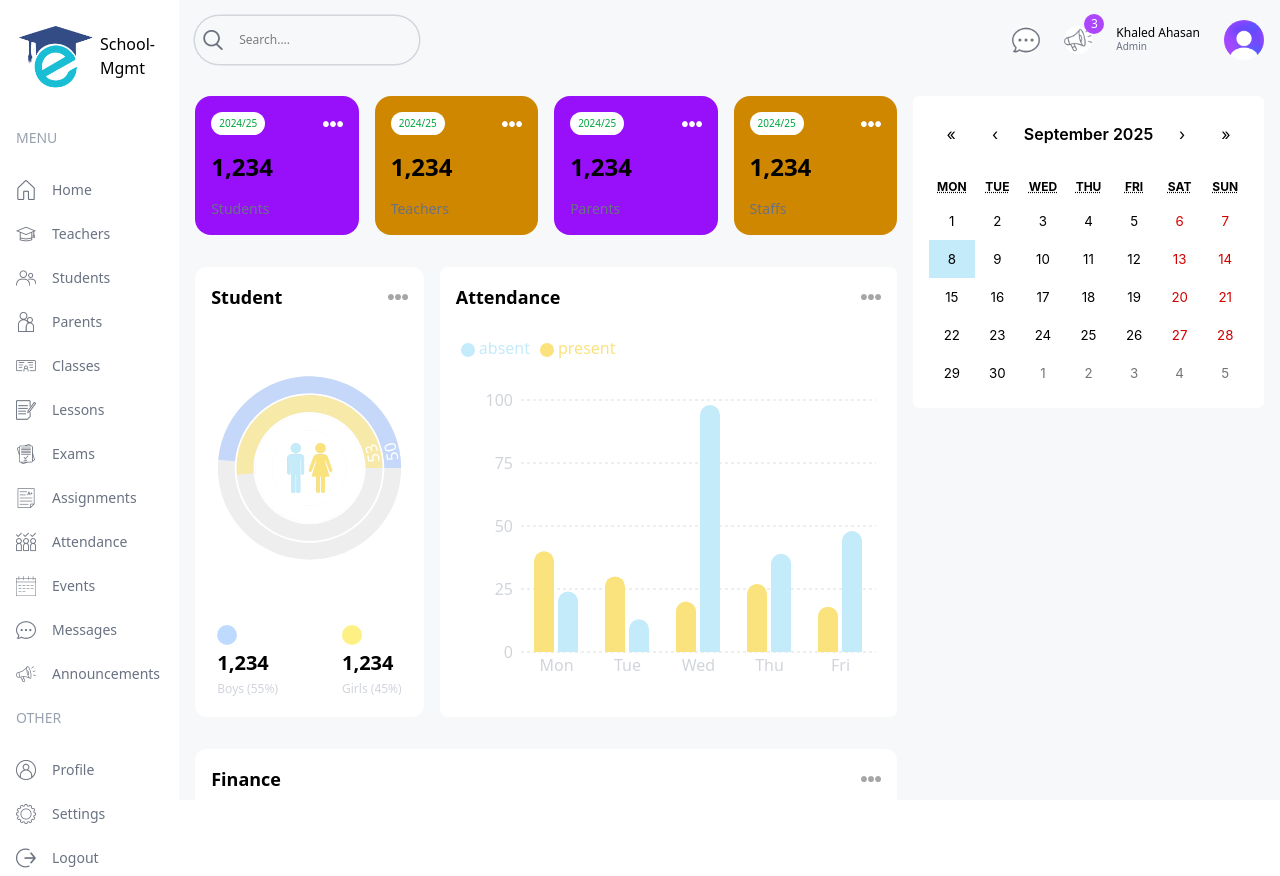
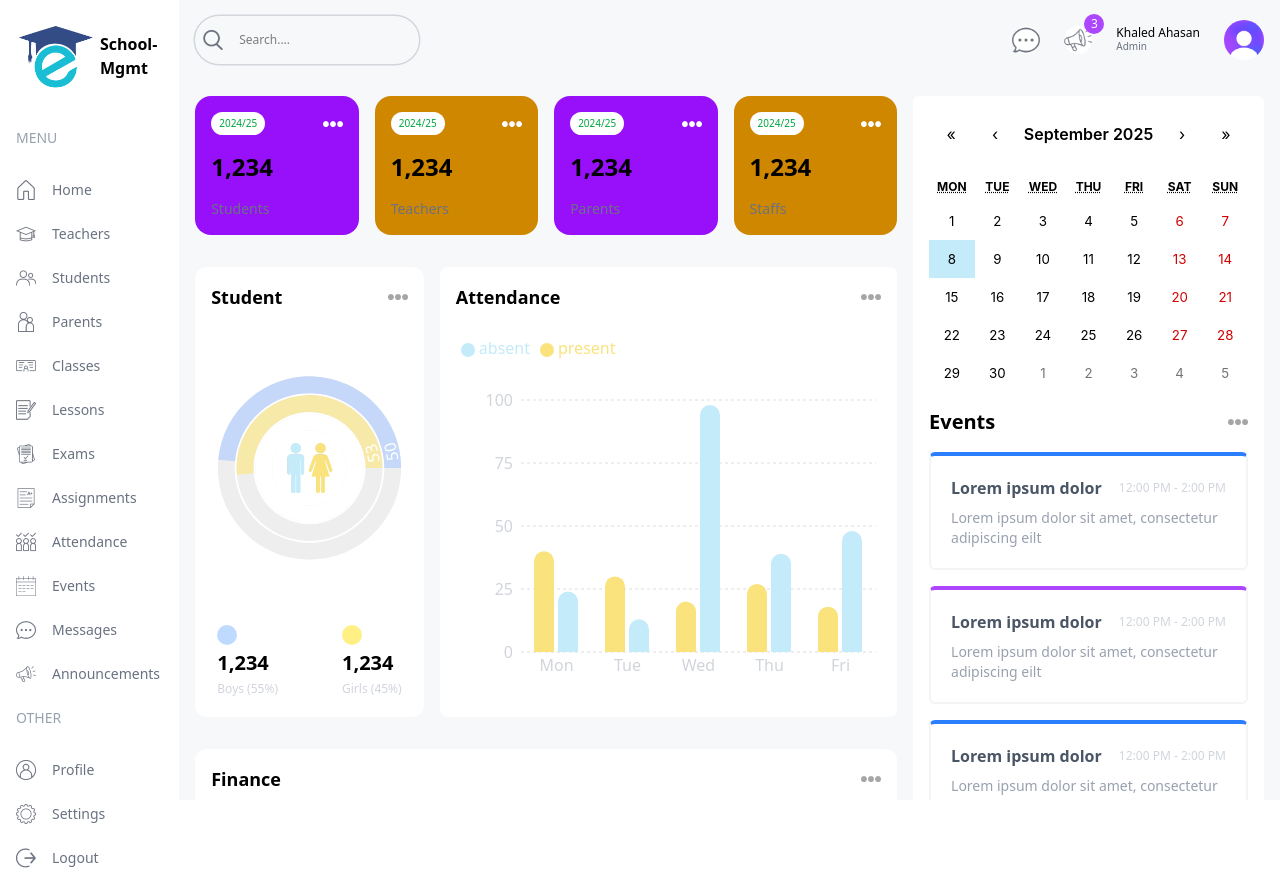
Before and after one commit to 19khaled88/school_mgmt, a Next.js app: page /admin in a window 1280 px wide. Built offline with nearby package versions, Linux system fonts and the light colour scheme.

Commit message:
modified eventCalendar, added announcement component

```diff
--- a/src/app/(dashboard)/admin/page.tsx
+++ b/src/app/(dashboard)/admin/page.tsx
@@ -1,3 +1,4 @@
+import Announcements from '@/components/Announcements'
 import AttendanceChart from '@/components/AttendanceChart'
 import CountChart from '@/components/CountChart'
 import EventCalendar from '@/components/EventCalendar'
@@ -36,6 +37,7 @@
       {/*RIGHT*/}
       <div className='w-full lg:w-1/3 flex flex-col gap-8'>
         <EventCalendar />
+        <Announcements />
       </div>
     </div>
   )
--- a/src/app/(dashboard)/layout.tsx
+++ b/src/app/(dashboard)/layout.tsx
@@ -27,7 +27,7 @@
         <div className="w-[14%] md:w-[8%] lg:w-[16%] xl:w-[14%] b p-4">
           <Link href="/" className="flex items-center justify-center lg:justify-start gap-1">
             <Image src="/school-management-logo.png" alt="logo" width={80} height={80}/>
-            <span className="hidden lg:block"> School-Mgmt</span>
+            <span className="hidden lg:block font-bold"> School-Mgmt</span>
           </Link>
           <Menu />
         </div>
--- /dev/null
+++ b/src/components/Announcements.tsx
@@ -0,0 +1,51 @@
+import React from 'react'
+
+const Announcements = () => {
+  return (
+    <div className='bg-white p-4 rounded-md'>
+        <div className='flex items-center justify-between'>
+            <h1 className='text-xl font-semibold'>Annoucements</h1>
+            <span className='text-xs text-gray-400'>View All</span>
+        </div>
+        <div className='flex flex-col gap-4 mt-4'>
+            <div className='bg-sky-100 rounded-md p-4'>
+                <div className='flex items-center justify-between'>
+                    <h2 className='font-medium'>Lorem ipsum dolor sit</h2>
+                    <span className='text-xs text-gray-400 bg-white rounded-md px-1 py-1'>
+                        2025-01-01
+                    </span>
+                </div>
+                <p className='text-sm text-gray-400 mt-1'>
+                    Lorem ipsum dolor sit amet consectetur adipisicing elit, Volumtatum, expedita. Rerum, quidem
+                </p>
+            </div>
+
+             <div className='bg-purple-200 rounded-md p-4'>
+                <div className='flex items-center justify-between'>
+                    <h2 className='font-medium'>Lorem ipsum dolor sit</h2>
+                    <span className='text-xs text-gray-400 bg-white rounded-md px-1 py-1'>
+                        2025-01-01
+                    </span>
+                </div>
+                <p className='text-sm text-gray-400 mt-1'>
+                    Lorem ipsum dolor sit amet consectetur adipisicing elit, Volumtatum, expedita. Rerum, quidem
+                </p>
+            </div>
+
+             <div className='bg-yellow-100 rounded-md p-4'>
+                <div className='flex items-center justify-between'>
+                    <h2 className='font-medium'>Lorem ipsum dolor sit</h2>
+                    <span className='text-xs text-gray-400 bg-white rounded-md px-1 py-1'>
+                        2025-01-01
+                    </span>
+                </div>
+                <p className='text-sm text-gray-400 mt-1'>
+                    Lorem ipsum dolor sit amet consectetur adipisicing elit, Volumtatum, expedita. Rerum, quidem
+                </p>
+            </div>
+        </div>
+    </div>
+  )
+}
+
+export default Announcements
--- a/src/components/EventCalendar.tsx
+++ b/src/components/EventCalendar.tsx
@@ -1,4 +1,5 @@
 'use client'
+import Image from 'next/image';
 import React, { useState } from 'react';
 import Calendar from 'react-calendar';
 import 'react-calendar/dist/Calendar.css';
@@ -7,6 +8,26 @@
 
 type Value = ValuePiece | [ValuePiece, ValuePiece];
 
+const events =[
+    {
+        id:1,
+        title:'Lorem ipsum dolor',
+        time:'12:00 PM - 2:00 PM',
+        description:'Lorem ipsum dolor sit amet, consectetur adipiscing eilt'
+    },
+    {
+        id:2,
+        title:'Lorem ipsum dolor',
+        time:'12:00 PM - 2:00 PM',
+        description:'Lorem ipsum dolor sit amet, consectetur adipiscing eilt'
+    },
+    {
+        id:3,
+        title:'Lorem ipsum dolor',
+        time:'12:00 PM - 2:00 PM',
+        description:'Lorem ipsum dolor sit amet, consectetur adipiscing eilt'
+    }
+]
 
 const EventCalendar = () => {
     const [value, onChange] = useState<Value>(new Date());
@@ -14,6 +35,23 @@
     return (
         <div className='bg-white p-4 rounded-md'>
             <Calendar onChange={onChange} value={value} />
+            <div className='flex items-center justify-between'>
+                <h1 className='text-xl font-semibold my-4'>Events</h1>
+                <Image src="/moreDark.png" alt='' width={20} height={20}/>
+            </div>
+            <div className='flex flex-col gap-4'>
+                {
+                    events.map(event=>(
+                        <div className='p-5 rounded-md border-2 border-gray-100 border-t-4 odd:border-t-blue-500 even:border-t-purple-500' key={event.id}>
+                            <div className='flex items-center justify-between'>
+                                <h1 className='font-semibold text-gray-600'>{event.title}</h1>
+                                <span className='text-gray-300 text-xs'>{event.time}</span>
+                            </div>
+                            <p className='mt-2 text-gray-400 text-sm'>{event.description}</p>
+                        </div>
+                    ))
+                }
+            </div>
         </div>
     );
 }
```
